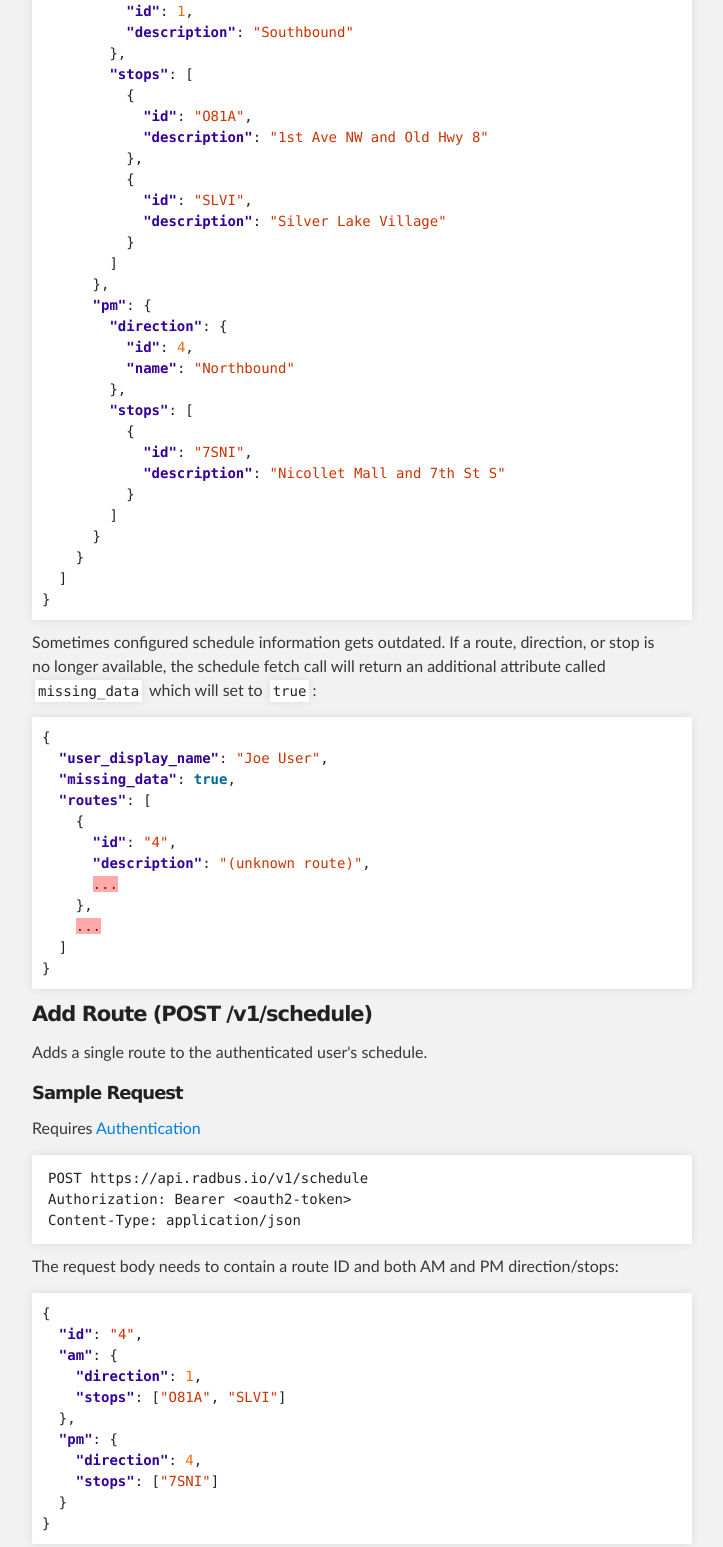
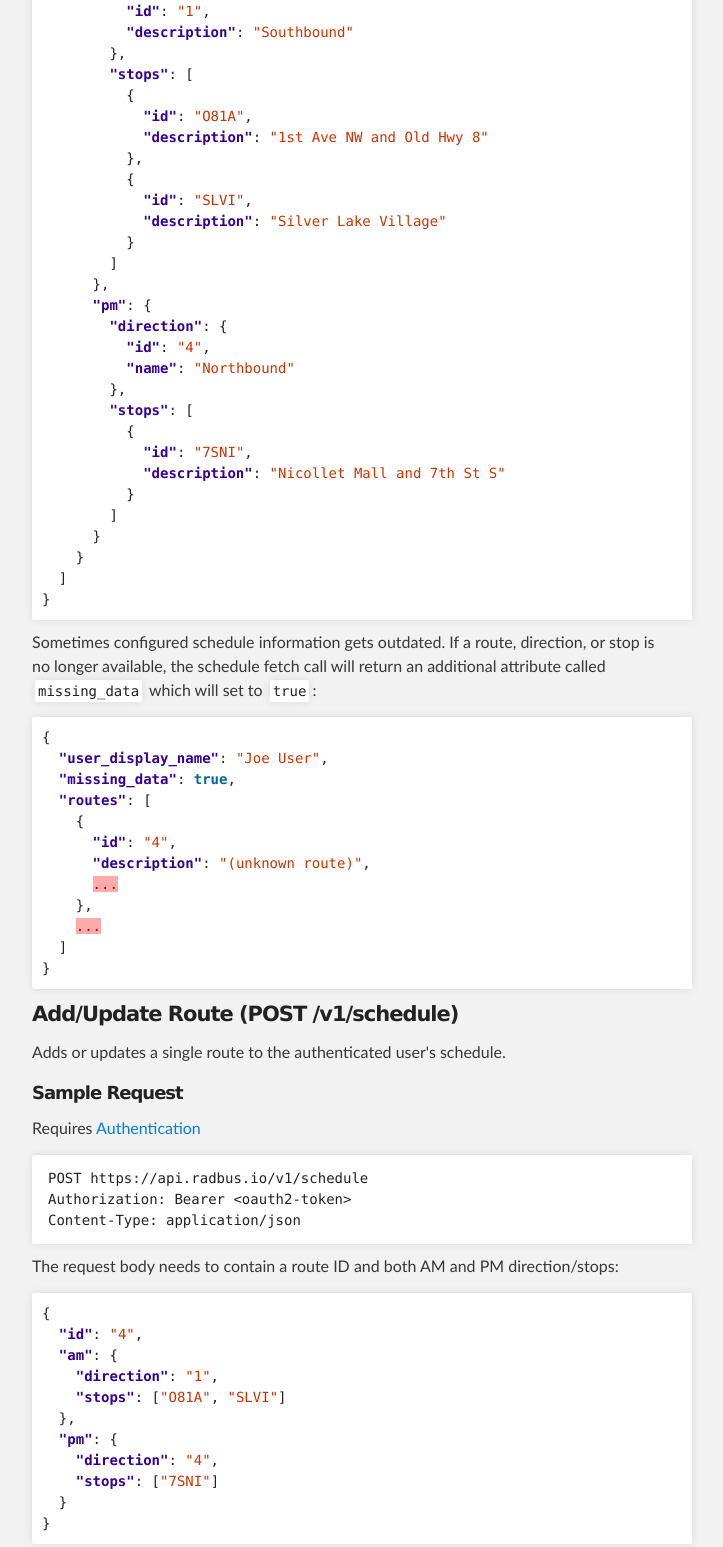
Before and after one commit to RadBus/api, a plain HTML site: page index.html in a window 1280 px wide. Shown: the part 4229-5776 px from the top of the page, without its empty margins (288-1011 px from the left). Drawn offline with Linux system fonts and the light colour scheme.

```diff
--- a/index.html
+++ b/index.html
@@ -228,7 +228,7 @@
       <span class="nt">"description"</span><span class="p">:</span> <span class="s2">"4 - New Brighton - Johnson St - Bryant Av - Southtown"</span><span class="p">,</span>
       <span class="nt">"am"</span><span class="p">:</span> <span class="p">{</span>
         <span class="nt">"direction"</span><span class="p">:</span> <span class="p">{</span>
-          <span class="nt">"id"</span><span class="p">:</span> <span class="mi">1</span><span class="p">,</span>
+          <span class="nt">"id"</span><span class="p">:</span> <span class="s2">"1"</span><span class="p">,</span>
           <span class="nt">"description"</span><span class="p">:</span> <span class="s2">"Southbound"</span>
         <span class="p">},</span>
         <span class="nt">"stops"</span><span class="p">:</span> <span class="p">[</span>
@@ -244,7 +244,7 @@
       <span class="p">},</span>
       <span class="nt">"pm"</span><span class="p">:</span> <span class="p">{</span>
         <span class="nt">"direction"</span><span class="p">:</span> <span class="p">{</span>
-          <span class="nt">"id"</span><span class="p">:</span> <span class="mi">4</span><span class="p">,</span>
+          <span class="nt">"id"</span><span class="p">:</span> <span class="s2">"4"</span><span class="p">,</span>
           <span class="nt">"name"</span><span class="p">:</span> <span class="s2">"Northbound"</span>
         <span class="p">},</span>
         <span class="nt">"stops"</span><span class="p">:</span> <span class="p">[</span>
@@ -276,9 +276,9 @@
 </pre></div>
 
 <h4>
-<a name="add-route-post-v1schedule" class="anchor" href="#add-route-post-v1schedule"><span class="octicon octicon-link"></span></a>Add Route (POST /v1/schedule)</h4>
+<a name="addupdate-route-post-v1schedule" class="anchor" href="#addupdate-route-post-v1schedule"><span class="octicon octicon-link"></span></a>Add/Update Route (POST /v1/schedule)</h4>
 
-<p>Adds a single route to the authenticated user's schedule.</p>
+<p>Adds or updates a single route to the authenticated user's schedule.</p>
 
 <h5>
 <a name="sample-request-5" class="anchor" href="#sample-request-5"><span class="octicon octicon-link"></span></a>Sample Request</h5>
@@ -295,11 +295,11 @@
 <div class="highlight highlight-json"><pre><span class="p">{</span>
   <span class="nt">"id"</span><span class="p">:</span> <span class="s2">"4"</span><span class="p">,</span>
   <span class="nt">"am"</span><span class="p">:</span> <span class="p">{</span>
-    <span class="nt">"direction"</span><span class="p">:</span> <span class="mi">1</span><span class="p">,</span>
+    <span class="nt">"direction"</span><span class="p">:</span> <span class="s2">"1"</span><span class="p">,</span>
     <span class="nt">"stops"</span><span class="p">:</span> <span class="p">[</span><span class="s2">"O81A"</span><span class="p">,</span> <span class="s2">"SLVI"</span><span class="p">]</span>
   <span class="p">},</span>
   <span class="nt">"pm"</span><span class="p">:</span> <span class="p">{</span>
-    <span class="nt">"direction"</span><span class="p">:</span> <span class="mi">4</span><span class="p">,</span>
+    <span class="nt">"direction"</span><span class="p">:</span> <span class="s2">"4"</span><span class="p">,</span>
     <span class="nt">"stops"</span><span class="p">:</span> <span class="p">[</span><span class="s2">"7SNI"</span><span class="p">]</span>
   <span class="p">}</span>
 <span class="p">}</span>
```
Also changed, not shown: params.json (+1 -1 lines).
